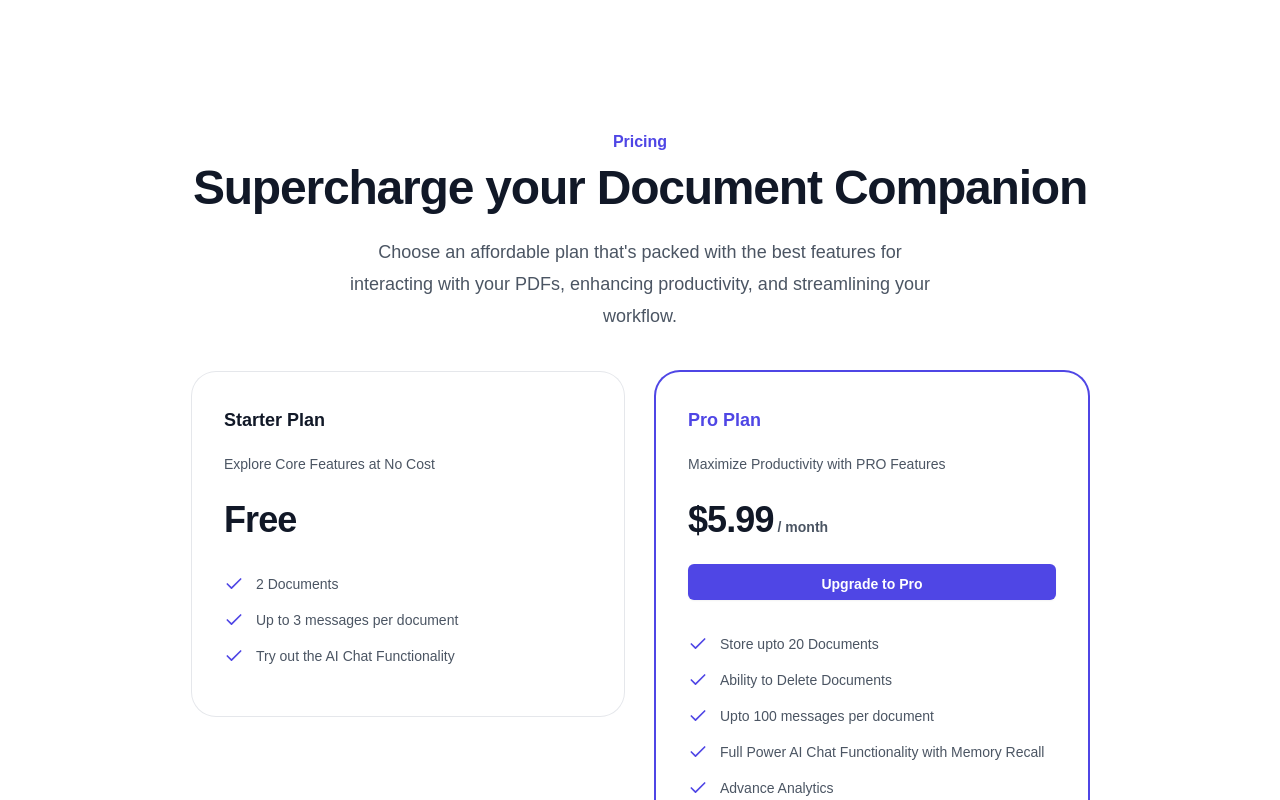
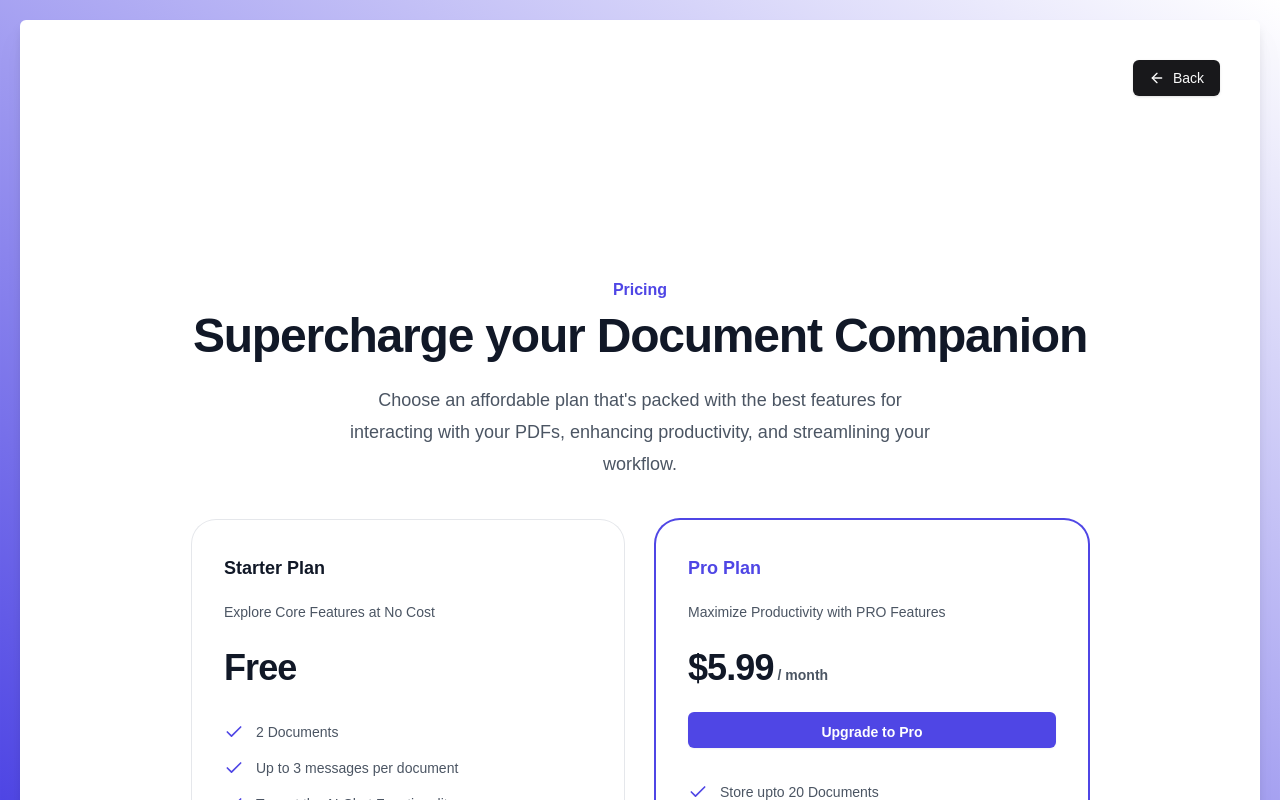
Before and after one commit to TayyabAsghar/ChatPDF, a Next.js app: page /upgrade in a window 1280 px wide. Built offline with nearby package versions, Linux system fonts and the light colour scheme; no server answers.

Commit message:
✨ NEW-FEATURE: Add custom signin and signup pages.

```diff
--- /dev/null
+++ b/src/app/(auth)/layout.tsx
@@ -0,0 +1,13 @@
+import { ClerkLoaded } from "@clerk/nextjs";
+
+const RootLayout = ({ children }: { children: React.ReactNode }) => {
+  return (
+    <ClerkLoaded>
+      <main className="flex-1 flex justify-center items-center p-2 lg:p-5 bg-gradient-to-bl from-white to-indigo-600 overflow-auto">
+        {children}
+      </main>
+    </ClerkLoaded>
+  );
+};
+
+export default RootLayout;
--- /dev/null
+++ b/src/app/(auth)/sign-in/[[...sign-in]]/page.tsx
@@ -0,0 +1,5 @@
+import { SignIn } from "@clerk/nextjs";
+
+const Page = () => <SignIn fallbackRedirectUrl="/dashboard" />;
+
+export default Page;
--- /dev/null
+++ b/src/app/(auth)/sign-up/[[...sign-up]]/page.tsx
@@ -0,0 +1,5 @@
+import { SignUp } from "@clerk/nextjs";
+
+const Page = () => <SignUp fallbackRedirectUrl="/dashboard" />;
+
+export default Page;
--- a/src/app/layout.tsx
+++ b/src/app/layout.tsx
@@ -24,7 +24,7 @@ export default function RootLayout({
   children: React.ReactNode;
 }>) {
   return (
-    <ClerkProvider>
+    <ClerkProvider afterSignOutUrl="/">
       <html lang="en">
         <body
           className={`${geistSans.variable} ${geistMono.variable} antialiased min-h-screen h-screen overflow-hidden flex flex-col`}
--- a/src/app/page.tsx
+++ b/src/app/page.tsx
@@ -1,4 +1,5 @@
 import Link from "next/link";
+import Image from "next/image";
 import features from "@/data/features";
 import { ArrowRight } from "lucide-react";
 import { Button } from "@/components/ui/button";
@@ -47,13 +48,13 @@ const Home = () => {
 
         <div className="relative overflow-hidden pt-16">
           <div className="mx-auto max-w-7xl px-6 lg:px-8">
-            {/* <Image
+            <Image
               alt="App screenshot"
-              src="https://i.imgur.com/VciRSTI.jpeg"
+              src="/images/app-screenshot.png"
               width={2432}
               height={1442}
               className="mb-[-0%] rounded-xl shadow-2xl ring-1 ring-gray-900/10"
-            /> */}
+            />
           </div>
           <div aria-hidden="true" className="relative">
             <div className="absolute bottom-0 inset-x-32 bg-gradient-to-t from-white/95 pt-[5%]" />
--- a/src/app/upgrade/page.tsx
+++ b/src/app/upgrade/page.tsx
@@ -1,7 +1,7 @@
 "use client";
 
 import { useUser } from "@clerk/nextjs";
-import { CheckIcon } from "lucide-react";
+import { ArrowLeft, CheckIcon } from "lucide-react";
 import { useRouter } from "next/navigation";
 import React, { useTransition } from "react";
 import { Button } from "@/components/ui/button";
@@ -11,18 +11,18 @@ import CreateStripePortal from "@/actions/CreateStripePortal";
 import CreateCheckoutSession from "@/actions/CreateCheckoutSession";
 
 export type UserDetails = {
+  name: string;
   email: string;
-  name: string;
 };
 
 const UpgradePage = () => {
-  const { user } = useUser();
   const router = useRouter();
+  const { isSignedIn, user } = useUser();
   const [isPending, startTransition] = useTransition();
   const { hasActiveMembership, loading } = useSubscription();
 
   const handleUpgrade = () => {
-    if (!user) return;
+    if (!user || !isSignedIn) return;
 
     const userDetails: UserDetails = {
       email: user.primaryEmailAddress?.toString() || "",
@@ -34,7 +34,6 @@ const UpgradePage = () => {
 
       if (hasActiveMembership) {
         const stripePortalUrl = await CreateStripePortal();
-
         return router.push(stripePortalUrl);
       }
 
@@ -42,6 +41,11 @@ const UpgradePage = () => {
 
       await stripe?.redirectToCheckout({ sessionId });
     });
+  };
+
+  const handleClick = () => {
+    if (isSignedIn) router.push("/dashboard");
+    else router.push("/");
   };
 
   const FeatureList = ({ features }: { features: string[] }) => {
@@ -61,6 +65,14 @@ const UpgradePage = () => {
   };
 
   return (
+    <main className="flex-1 p-2 lg:p-5 bg-gradient-to-bl from-white to-indigo-600 overflow-auto">
+      <div className="bg-white py-24 sm:py-32 rounded-md drop-shadow-xl">
+        <div className="absolute top-10 right-10">
+          <Button onClick={handleClick}>
+            <ArrowLeft />
+            {isSignedIn ? "Dashboard" : " Back"}
+          </Button>
+        </div>
         <div className="overflow-auto">
           <div className="py-24 sm:py-32">
             <div className="max-w-4xl mx-auto text-center">
@@ -73,9 +85,9 @@ const UpgradePage = () => {
             </div>
 
             <p className="mx-auto mt-6 max-w-2xl px-10 text-center text-lg leading-8 text-gray-600">
-          Choose an affordable plan that&apos;s packed with the best features
-          for interacting with your PDFs, enhancing productivity, and
-          streamlining your workflow.
+              Choose an affordable plan that&apos;s packed with the best
+              features for interacting with your PDFs, enhancing productivity,
+              and streamlining your workflow.
             </p>
 
             <div className="max-w-md mx-auto m-10 grid grid-col-1 gap-8 md:grid-cols-2 md:max-w-2xl lg:max-w-4xl">
@@ -145,6 +157,8 @@ const UpgradePage = () => {
             </div>
           </div>
         </div>
+      </div>
+    </main>
   );
 };
 
--- a/src/components/Header.tsx
+++ b/src/components/Header.tsx
@@ -13,6 +13,10 @@ const Header = () => {
 
       <SignedIn>
         <div className="flex items-center gap-2">
+          <Button asChild variant="link">
+            <Link href="/upgrade">Pricing</Link>
+          </Button>
+
           <Button variant="outline" title="My Documents" asChild>
             <Link href="/dashboard">My Documents</Link>
           </Button>
--- a/tailwind.config.ts
+++ b/tailwind.config.ts
@@ -63,9 +63,14 @@ export default {
           "0%": { transform: "translateX(0)" },
           "100%": { transform: "translateX(10px)" },
         },
+        moveLeft: {
+          "0%": { transform: "translateX(10px)" },
+          "100%": { transform: "translateX(0)" },
+        },
       },
       animation: {
         "move-right": "moveRight .7s linear infinite alternate",
+        "move-left": "moveLeft .7s linear infinite alternate",
       },
     },
   },
```
Also changed, not shown: public/images/app-screenshot.png (added). Lines whose indentation alone changed are shown as unchanged.
